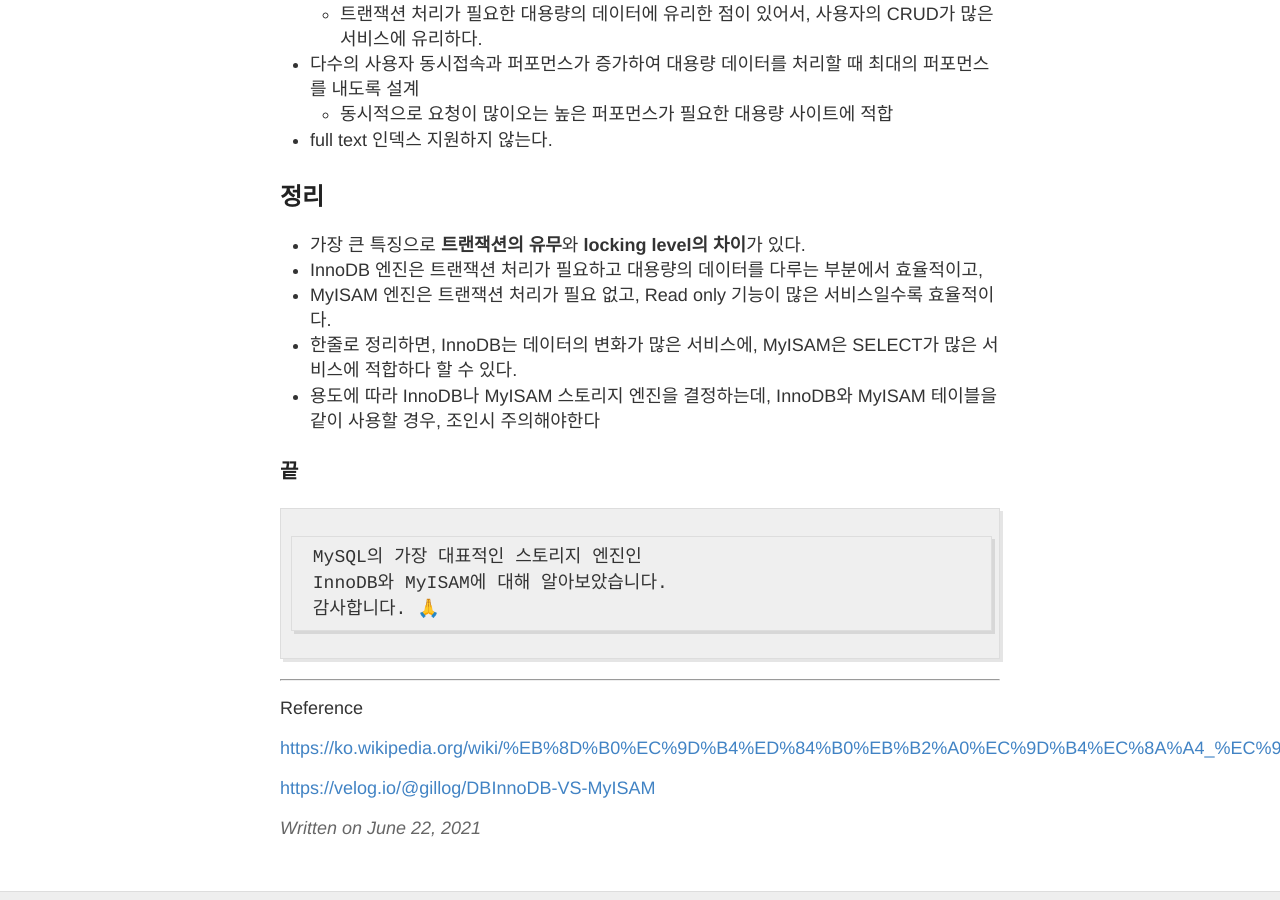
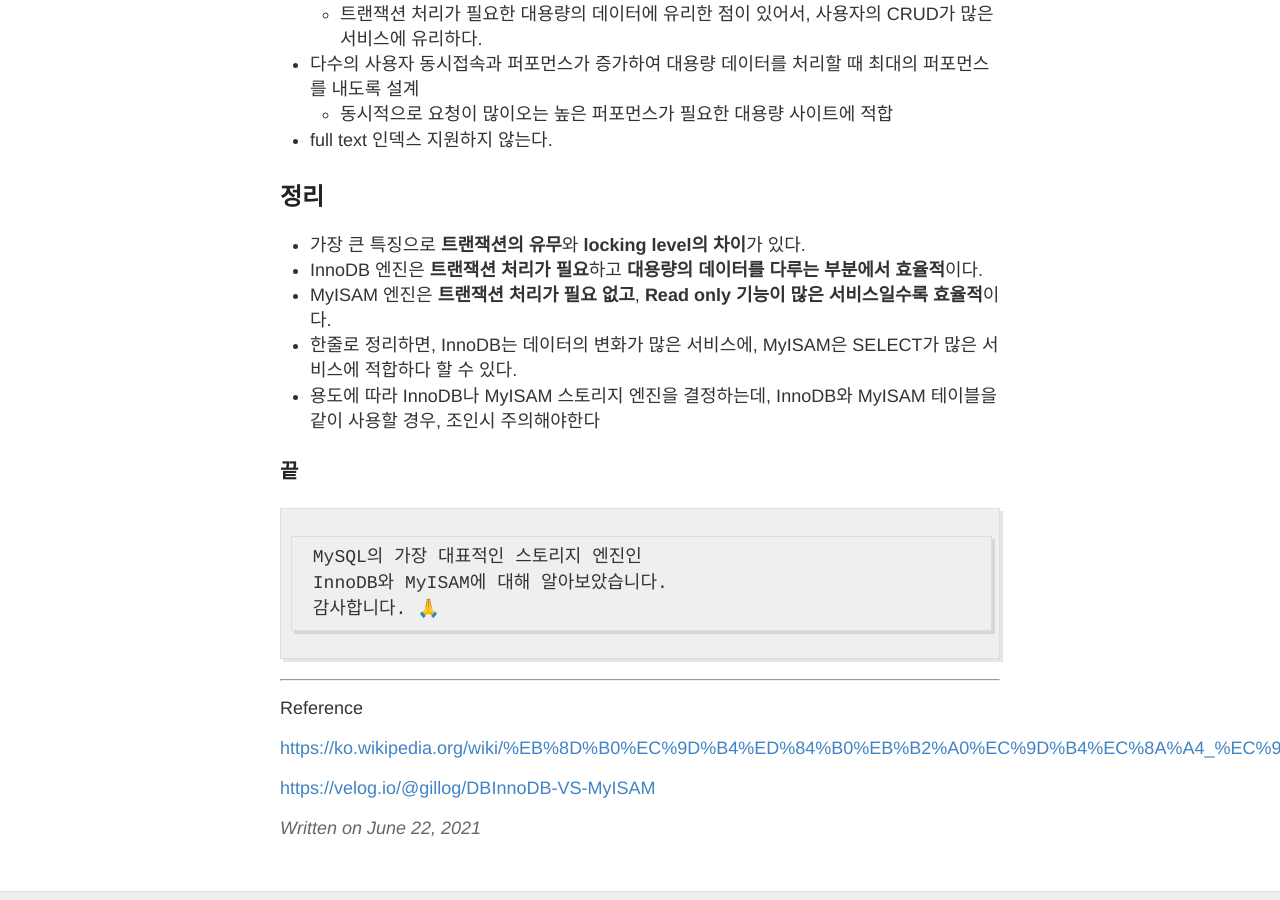
Before and after one commit to mks502/mks502.github.io, a Jekyll site: the page built from _posts/2021-6-22-theory-db-mysql-innodb.md, in a window 1280 px wide and 900 px high, scrolled down 1522 px. Built offline with Jekyll 4.4.1, drawn with Linux system fonts in a browser that asks for light colours.

Commit message:
Update MySQL InnoDB와 MyISAM

```diff
--- a/_posts/2021-6-22-theory-db-mysql-innodb.md
+++ b/_posts/2021-6-22-theory-db-mysql-innodb.md
@@ -34,11 +34,11 @@ tags: [theory, database, db, index]
 
 MySQL 5.5 이후의 기본 엔진으로 트랜잭션 지원, 동시성에 높은 성능, 외래키 지원 등 여러 기능들이 추가 되었다.
 
-- ACID 트랜잭션 지원
-- 데이터 무결성에 대한 보장
+- <b>ACID 트랜잭션 지원</b>
+- <b>데이터 무결성에 대한 보장</b>
 - MyISAM과 비슷하지만 ORACLE처럼 많은 기능을 지원한다.
     - commit, rollback, 장애 복구, row-level locking, 외래키 등
-- row level locking 지원
+- <b>row level locking 지원</b>
     - 트랜잭션 처리가 필요한 대용량의 데이터에 유리한 점이 있어서, 사용자의 CRUD가 많은 서비스에 유리하다.
 - 다수의 사용자 동시접속과 퍼포먼스가 증가하여 대용량 데이터를 처리할 때 최대의 퍼포먼스를 내도록 설계
     - 동시적으로 요청이 많이오는 높은 퍼포먼스가 필요한 대용량 사이트에 적합
@@ -46,8 +46,8 @@ MySQL 5.5 이후의 기본 엔진으로 트랜잭션 지원, 동시성에 높은
 
 ## 정리
 - 가장 큰 특징으로 <b>트랜잭션의 유무</b>와 <b>locking level의 차이</b>가 있다.
-- InnoDB 엔진은 트랜잭션 처리가 필요하고 대용량의 데이터를 다루는 부분에서 효율적이고,
-- MyISAM 엔진은 트랜잭션 처리가 필요 없고, Read only 기능이 많은 서비스일수록 효율적이다.
+- InnoDB 엔진은 <b>트랜잭션 처리가 필요</b>하고 <b>대용량의 데이터를 다루는 부분에서 효율적</b>이다.
+- MyISAM 엔진은 <b>트랜잭션 처리가 필요 없고</b>, <b>Read only 기능이 많은 서비스일수록 효율적</b>이다.
 - 한줄로 정리하면, InnoDB는 데이터의 변화가 많은 서비스에, MyISAM은 SELECT가 많은 서비스에 적합하다 할 수 있다.
 - 용도에 따라 InnoDB나 MyISAM 스토리지 엔진을 결정하는데, InnoDB와 MyISAM 테이블을 같이 사용할 경우, 조인시 주의해야한다
 
```
Also changed, not shown: other parts of _posts/2021-6-22-theory-db-mysql-innodb.md (+1 -1 lines).
